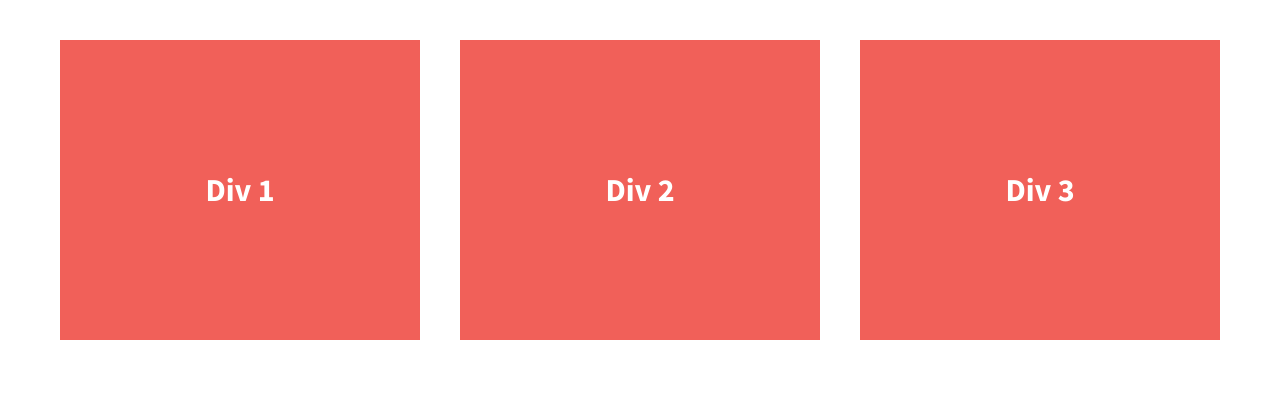
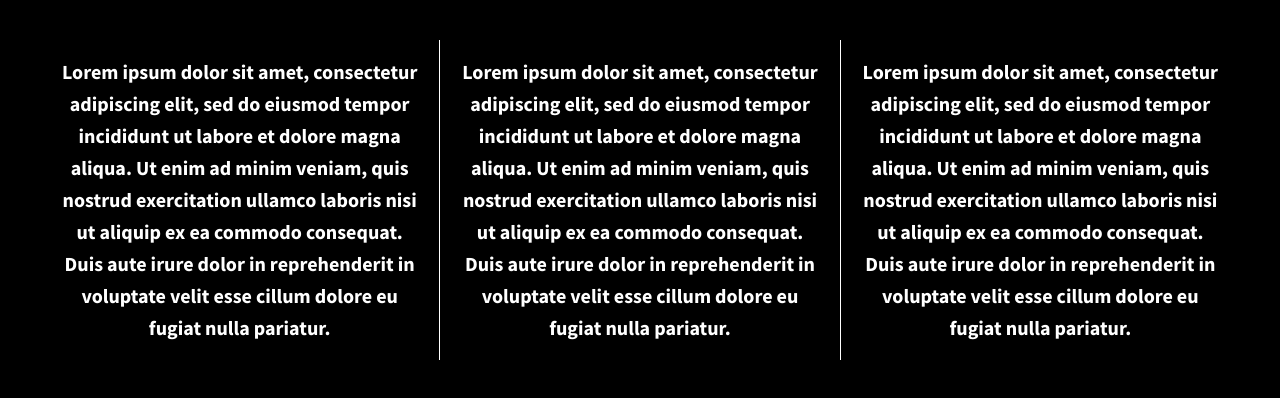
Before and after one commit to esther-akkerman/divs-flexbox, a plain HTML site: page index.html in a window 1280 px wide. Drawn offline with nearby package versions, Linux system fonts and the light colour scheme.

Commit message:
Added content to divs and changed background

```diff
--- a/css/main.css
+++ b/css/main.css
@@ -97,7 +97,7 @@ textarea {
 
 
 html {
-  background-color: #fff;
+  background-color: #000;
   height: 100%;
 }
 
@@ -112,21 +112,27 @@ body {
   /*add display:flex and set justify-content to space-between*/
   font-weight: 700;
   display: flex;
-  justify-content: space-around;
+  justify-content: space-between;
   align-items: center;
 }
 
 .div-1, .div-2, .div-3 {
   /*give the divs a width of 30%, add display:flex, set justify-content and align-items to center*/
   color: #fff;
-  line-height: 1.5em;
-  font-size: 1.6em;
-  background-color: #f16059;
+  line-height: 1.6em;
+  font-size: 1em;
   height: 300px;
   display: flex;
   width: 30%;
   justify-content: center;
   align-items: center;
+  text-align: center;
+  padding: 10px 20px;
+}
+
+.div-2 {
+    border-left: #fff solid 1px;
+    border-right: #fff solid 1px;
 }
 
 
--- a/index.html
+++ b/index.html
@@ -23,13 +23,13 @@
 
         <section class="wrapper">
             <div class="div-1">
-                Div 1
+                <p>Lorem ipsum dolor sit amet, consectetur adipiscing elit, sed do eiusmod tempor incididunt ut labore et dolore magna aliqua. Ut enim ad minim veniam, quis nostrud exercitation ullamco laboris nisi ut aliquip ex ea commodo consequat. Duis aute irure dolor in reprehenderit in voluptate velit esse cillum dolore eu fugiat nulla pariatur.</p>
             </div>
             <div class="div-2">
-                Div 2
+                <p>Lorem ipsum dolor sit amet, consectetur adipiscing elit, sed do eiusmod tempor incididunt ut labore et dolore magna aliqua. Ut enim ad minim veniam, quis nostrud exercitation ullamco laboris nisi ut aliquip ex ea commodo consequat. Duis aute irure dolor in reprehenderit in voluptate velit esse cillum dolore eu fugiat nulla pariatur.</p>
             </div>
             <div class="div-3">
-                Div 3
+                <p>Lorem ipsum dolor sit amet, consectetur adipiscing elit, sed do eiusmod tempor incididunt ut labore et dolore magna aliqua. Ut enim ad minim veniam, quis nostrud exercitation ullamco laboris nisi ut aliquip ex ea commodo consequat. Duis aute irure dolor in reprehenderit in voluptate velit esse cillum dolore eu fugiat nulla pariatur.</p>
             </div>
         </section>
 
```
